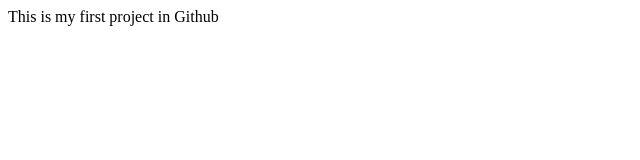
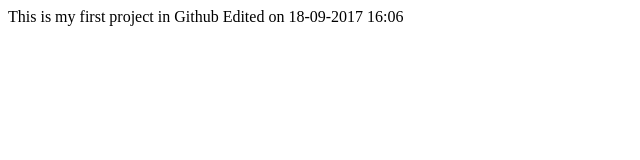
Before and after one commit to logkarthik1/hello-world, a plain HTML site: page index.html in a window 1280 px wide. Shown: the whole page, without its empty margins (0-640 px from the left). Drawn offline with Linux system fonts and the light colour scheme.

Commit message:
checking in
checking in

```diff
--- a/index.html
+++ b/index.html
@@ -5,5 +5,6 @@
   </head>
   <body>
     This is my first project in Github
+	Edited on 18-09-2017 16:06
   </body>
 </html>
```
